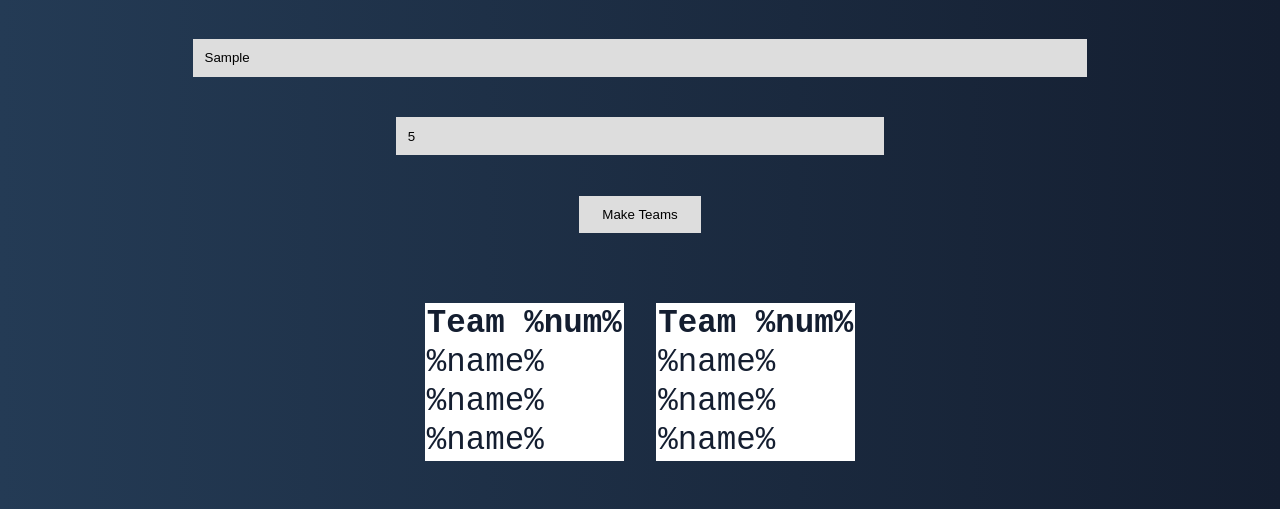
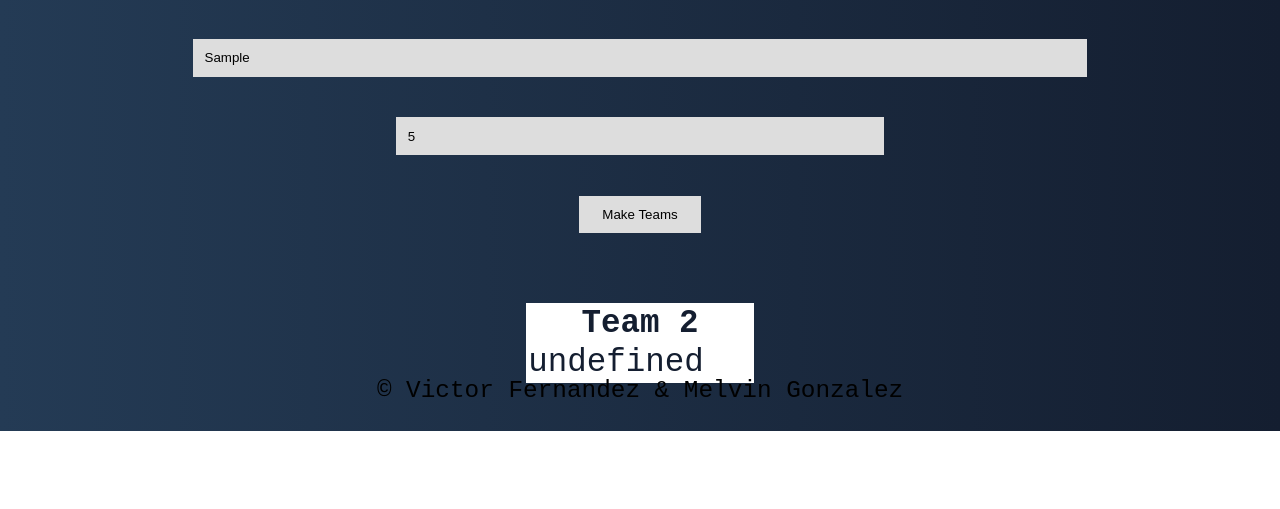
Before and after one commit to xrawvelocity/randomTeamGenerator, a plain HTML site: page index.html in a window 1280 px wide. Both pictures are taken after typing "Sample", "5" into the empty fields and a click on the input "Make Teams". Shown: the part 384-893 px from the top of the page. After the commit the page ends 815 px from the top, so only its background shows below. Drawn offline with Linux system fonts and the light colour scheme.

Commit message:
improved dom a bit

```diff
--- a/css/main.css
+++ b/css/main.css
@@ -77,15 +77,24 @@ body {
     color: #ddd;
     margin: 4rem;
     font-size: 4rem;
-    display: flex;
+    display: grid;
+    grid-template-columns: repeat(auto-fit, minmax(32rem, 1fr));
+    grid-gap: 6rem;
 }
 
 .result table {
     margin: 2rem;
     background-color: #fff;
     color: #141e30;
+    height: 50%;
 
 }
 .result table thead {
     border-bottom: 1px solid #141e30;
 }
+
+.copy {
+    font-size: 3rem;
+    position: absolute;
+    bottom: 1.5rem;
+}
--- a/index.html
+++ b/index.html
@@ -15,19 +15,14 @@
         <input type="submit" value="Make Teams" id="team-btn">
     </form>
     <div class="result">
-        <table>
-            <thead><th>Team %num%</th></thead>
-            <tr><td>%name%</td></tr>
-            <tr><td>%name%</td></tr>
-            <tr><td>%name%</td></tr>
-        </table>
-        <table>
+        <table class="table">
             <thead><th>Team %num%</th></thead>
             <tr><td>%name%</td></tr>
             <tr><td>%name%</td></tr>
             <tr><td>%name%</td></tr>
         </table>
     </div>
+    <div class="copy">&copy; Victor Fernandez & Melvin Gonzalez</div>
     <script src="src/script.js"></script>
 </body>
 </html>
--- a/src/script.js
+++ b/src/script.js
@@ -1,43 +1,21 @@
 /*jshint esversion: 9*/
-// const teamGen = (array, num) => {
-//     let index = array.length;
-//     let temporary, random;
-//     let teams = {};
-//     while(index){
-//       random = Math.floor(Math.random() * index);
-//       index -= 1;
-
-//       temporary = array[index];
-//       array[index] = array[random];
-//       array[random] = temporary;
-//     }
-//     for(let x = 0; x < array.length / num; x++){
-//       teams[`teams${x + 1}`] = [];
-//     }
-//     for(let i = 0; i < array.length; i += num){
-//       // teams['team' + i] = [].concat( array[i], array[i+num]);
-//       // array.slice(0, i+=num)
-//       for(let team in teams){
-//         teams[team].push(array.slice(i, num));
-//       }
-//    }
-
-
-//     console .log(teams);
-//     result.innerHTML = `${names}`;
-//   };
 
   let names = [];
   let noperTeam;
+  let round = 0;
+  let bigArray = [];
+
   let form = document.getElementById('team-form');
   let result = document.querySelector('.result');
+  let table = document.querySelector('.table');
 
   form.onsubmit = e => {
     e.preventDefault();
     names = [...form.teamNames.value.split(', ')];
     noPerTeam = form.teamNumbers.value;
 
-    let round = 0;
+
+
 
     if (names){
       if (names.length % noPerTeam === 0){
@@ -51,11 +29,30 @@
     var totalTeams = (names.length/noOfTeams);
 
     var i,j,temparray,piece = totalTeams;
-    for (i = 0, j= names.length; i<=j; i+=piece) {
+    for (i = 0, j= names.length; i<j; i+=piece) {
         temparray = names.slice(i,i+piece);
-        console.log(temparray);
+        bigArray.push(temparray);
     }
-    console.log(noOfTeams);
-    console.log(round);
+    let html;
+    table.parentElement.removeChild(table);
+
+    for(i = 0; i < bigArray.length; i++){
+    html = `
+    <table class="table">
+      <thead><th>Team %num%</th></thead>
+      ${'<tr><td>%name%</td></tr>'.repeat(bigArray[i].length)}
+    </table>
+    `;
+
+    let newhtml = html.replace('%num%', '2');
+    newhtml = newhtml.replace('%name%', bigArray[0][1]);
+    result.insertAdjacentHTML("beforeend", newhtml);
+    }
+    console.log(html);
+
+
+
+
+    console.log(bigArray);
 
   };
```
